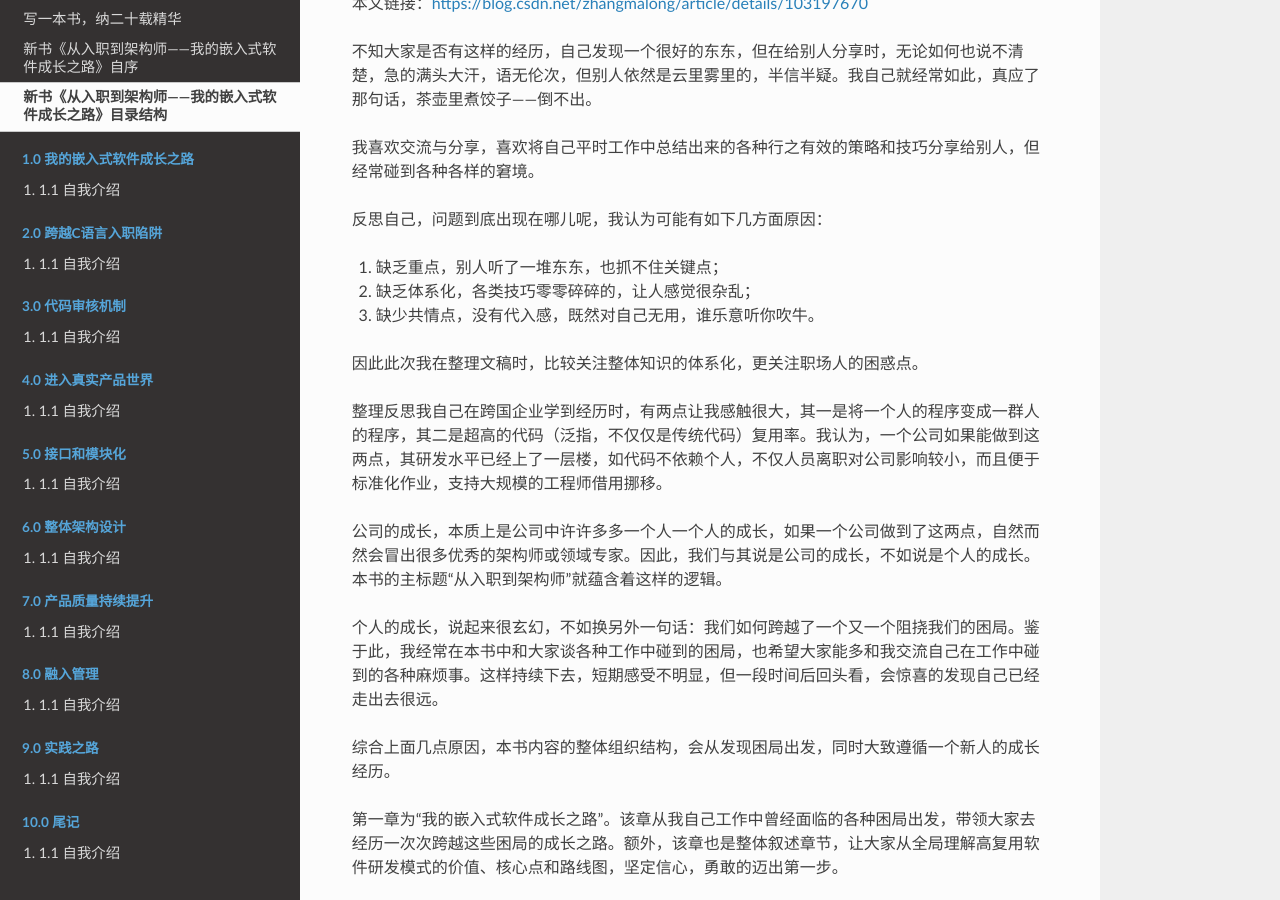
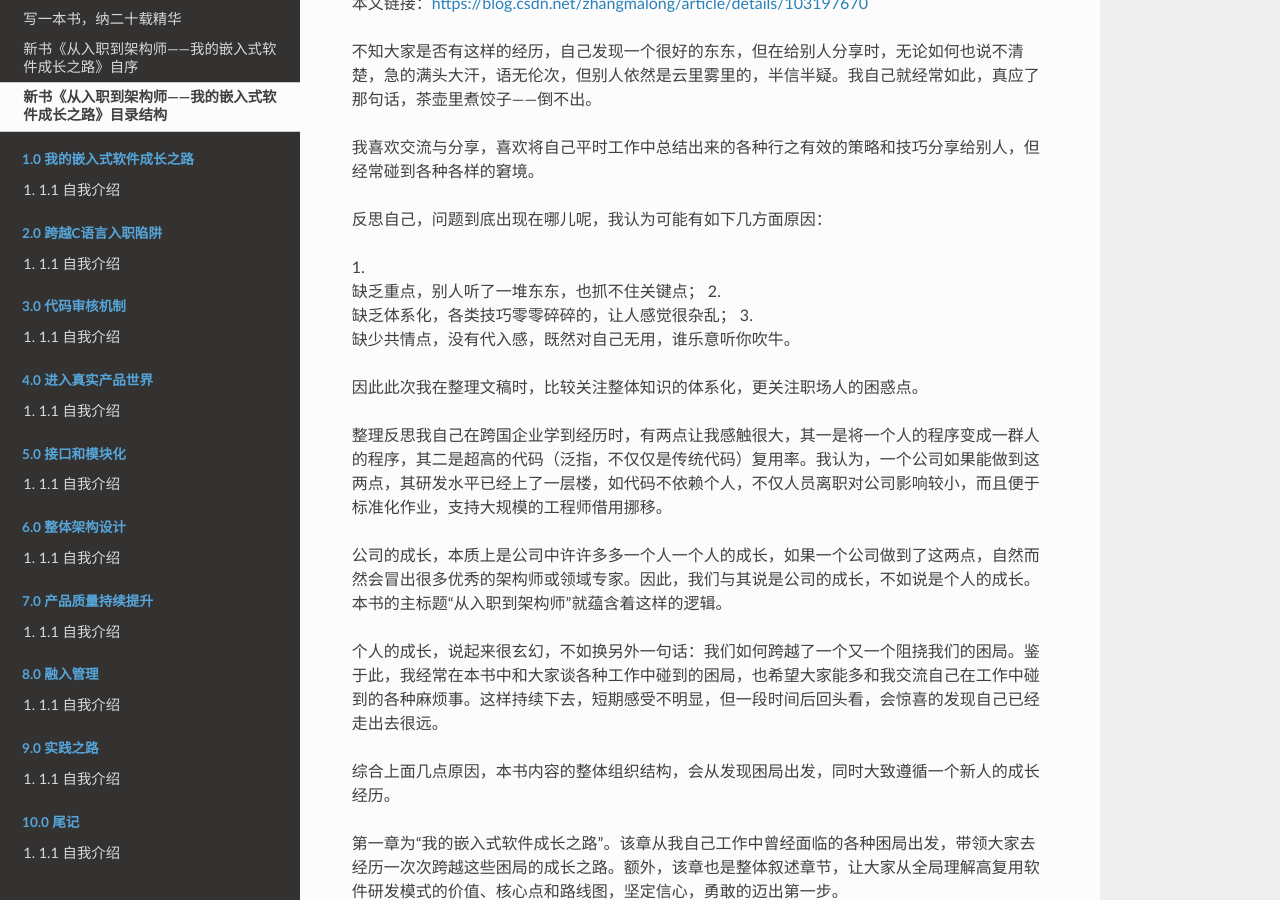
Before and after one commit to michaelzhang1987/MyGrowthOfEmbeddedRoad, a Sphinx documentation site: the page built from Documentation/00-xu-yan/02-mu-lu.md, in a window 1280 px wide and 900 px high, scrolled down 384 px. Built offline with Sphinx 7.4.7 and the Read the Docs theme 2.0.0, drawn with Linux system fonts in a browser that asks for light colours.

Commit message:
更改部分文档Markdown语法格式

```diff
--- a/Documentation/00-xu-yan/02-mu-lu.md
+++ b/Documentation/00-xu-yan/02-mu-lu.md
@@ -17,9 +17,9 @@
 
 反思自己，问题到底出现在哪儿呢，我认为可能有如下几方面原因：
 
-1.  缺乏重点，别人听了一堆东东，也抓不住关键点；
-2.  缺乏体系化，各类技巧零零碎碎的，让人感觉很杂乱；
-3.  缺少共情点，没有代入感，既然对自己无用，谁乐意听你吹牛。
+1.<br>缺乏重点，别人听了一堆东东，也抓不住关键点；
+2.<br>缺乏体系化，各类技巧零零碎碎的，让人感觉很杂乱；
+3.<br>缺少共情点，没有代入感，既然对自己无用，谁乐意听你吹牛。
 
 因此此次我在整理文稿时，比较关注整体知识的体系化，更关注职场人的困惑点。
 
@@ -49,83 +49,84 @@
 
 第九章为“实践之路”。至此，我整理出来的整个知识体系就介绍完毕了，但很遗憾，她只能给你参考，而不能直接告诉你给如何做。如为了让代码润滑流动，需要构建大家都认可的代码布局结构和书写规范，但不同团队用的编程语言、开发环境、人员素质等都千差万别，根本不存在统一的策略，需要在实践中不断磨合提炼。在比如接口和架构，虽然我在该书中我举了很多例子，但工控类产品跨度很大，复杂度、代码量、实时性、可靠性、进度和成本约束等特性都千差万别，也很难有标准的策略，需要大家结合着自己的产品去持续摸索。本章会简单的描述一些我在咨询活动中的通用做法，当然，这也是我咨询工作的重点，如您有需求，我会帮助您慢慢的将这套体系融入到您的项目团队中。
 
-**本书整体目录如下**：
-[0.0 写一本书，纳二十载精华](https://blog.csdn.net/zhangmalong/article/details/103065005)
-[0.1 前言](https://blog.csdn.net/zhangmalong/article/details/103147445)
-0.2 目录
-1.0 我的嵌入式软件成长之路
-　　[1.1 自我介绍](https://blog.csdn.net/zhangmalong/article/details/103270623)
-　　[1.2 早期职场的一些痛苦经历](https://blog.csdn.net/zhangmalong/article/details/103307984)
-　　[1.3 亲历代码高复用研发模式](https://blog.csdn.net/zhangmalong/article/details/103417351)
-　　[1.4 我的漫漫探索路](https://blog.csdn.net/zhangmalong/article/details/103523930)
-　　[1.5 破除各种惯性误解](https://blog.csdn.net/zhangmalong/article/details/103626982)
-2.0 跨越C语言入职陷阱
-　　[2.1 新人入职困局](https://blog.csdn.net/zhangmalong/article/details/103729568)
-　　[2.2 更好的“速成”策略](https://blog.csdn.net/zhangmalong/article/details/103729650)
-　　[2.3 构建C语言入职教程](https://blog.csdn.net/zhangmalong/article/details/103814489)
-　　[2.4 C语言入职例程一：空心菱形](https://blog.csdn.net/zhangmalong/article/details/103933188)
-　　[2.5 C语言入职例程一：强化指针概念](https://blog.csdn.net/zhangmalong/article/details/104019400)
-　　[2.6 C语言入职例程三：函数指针和程序框架入门](https://blog.csdn.net/zhangmalong/article/details/104122879)
-　　[2.7 趣谈嵌入式C语言十层境界](https://blog.csdn.net/zhangmalong/article/details/104208128)
-　　[2.8 其他快速入门必要知识
-　　　　2.7.1快速学习产品
-　　　　2.7.2 C++快速入门
-　　　　2.7.3 qt快速入门
-　　　　2.7.4 芯片调试快速入门
-　　　　2.7.5 算法分析，matlab快速入门
-　　　　2.7.6 给用户讲产品，ppt快速入门
-　　　　2.7.7 写必要文档，word快速入门
-　　　　2.8.8 总结](https://blog.csdn.net/zhangmalong/article/details/104208165)
-3.0 代码审核机制
-　　[3.1 代码审核机制](https://blog.csdn.net/zhangmalong/article/details/104308175)
-　　[3.2 文件全局观](https://blog.csdn.net/zhangmalong/article/details/104423898)
-　　[3.3 编码细节观](https://blog.csdn.net/zhangmalong/article/details/104424040)
-　　[3.4 约定注释风格](https://blog.csdn.net/zhangmalong/article/details/104552475)
-　　[3.5 统一名称](https://blog.csdn.net/zhangmalong/article/details/104552678)
-　　[3.6 有效借助工具](https://blog.csdn.net/zhangmalong/article/details/104689446)
-　　[3.7 构建知识库](https://blog.csdn.net/zhangmalong/article/details/104689613)
-　　[3.8 行动指南](https://blog.csdn.net/zhangmalong/article/details/104689785)
-4.0 进入真实产品世界
-　　[4.1 一款真实的产品](https://blog.csdn.net/zhangmalong/article/details/104834110)
-　　[4.2 基础数据模型](https://blog.csdn.net/zhangmalong/article/details/104988018)
-　　4.3 架构师眼中的产品
-5.0 接口和模块化
-　　5.1 模块化，知易行难
-　　5.2 起步，从通用函数下手
-　　5.3 遥测类数据模型接口提炼
-　　5.4 日志类数据模型接口提炼
-　　5.5 设定值类数据模型接口提炼
-　　5.6信号复归——一个强耦合模块解耦过程
-6.0 整体架构设计
-　　6.1 架构设计概论——产品化思维，必须进入架构世界
-　　6.2 严格层次化软件静态架构模型
-　　6.3 动态架构执行框架
-　　6.4 配置软件模型
-　　6.5 维护软件模型
-　　6.6 虚拟设备模型
-　　6.7 元件化模型，元件化和脚本，几乎是架构世界的通行证
-　　6.8 分布式体系
-　　6.9 MMI人机接口模型
-7.0 产品质量持续提升
-　　7.1 产品质量概论——产品质量，企业生存的根本
-　　7.2 漫游全面质量管理体系模型（TQM）
-　　7.3 一次产品异常复位分析经历，带你迈入质量持续提升世界
-　　7.4 与其被动等待质量问题，更需要主动出击
-8.0 融入管理
-　　8.1传统管理之殇——漫天的理论，却无从下手
-　　　　8.1.1 过程改进与CMMI
-　　　　8.1.2 ISO9000族质量管理体系
-　　　　8.1.3 覆盖产品生命周期的研发管理体系IPD
-　　8.2 漫游代码单件流，思考其背后的管理思维
-　　8.3 由代码单件流出发，构建最小必要文档体系
-　　8.4 单件流和高复用结合，迈入大规模标准化研发模式世界
-　　8.5 架构师和领域专家是如何自然而然产生的
-　　8.6 基于内生性需求，持续迭代您的最佳管理策略
-9.0 实践之路
-　　9.1 这是一套能力模型，而非简单的知识体系——需要学，更需要锻炼
-　　9.2 最佳起点：看到就是一种力量
-　　9.3 必要条件：高层的理解和长期支持
-　　9.4 执行策略：春雨润物，基于原有研发体系并慢慢融入改善。
-10.0 尾记
+**本书整体目录如下**：<br>
+
+[0.0 写一本书，纳二十载精华](https://blog.csdn.net/zhangmalong/article/details/103065005)<br>
+[0.1 前言](https://blog.csdn.net/zhangmalong/article/details/103147445)<br>
+0.2 目录<br>
+1.0 我的嵌入式软件成长之路<br>
+[1.1 自我介绍](https://blog.csdn.net/zhangmalong/article/details/103270623)<br>
+　　[1.2 早期职场的一些痛苦经历](https://blog.csdn.net/zhangmalong/article/details/103307984)<br>
+　　[1.3 亲历代码高复用研发模式](https://blog.csdn.net/zhangmalong/article/details/103417351)<br>
+　　[1.4 我的漫漫探索路](https://blog.csdn.net/zhangmalong/article/details/103523930)<br>
+　　[1.5 破除各种惯性误解](https://blog.csdn.net/zhangmalong/article/details/103626982)<br>
+2.0 跨越C语言入职陷阱<br>
+　　[2.1 新人入职困局](https://blog.csdn.net/zhangmalong/article/details/103729568)<br>
+　　[2.2 更好的“速成”策略](https://blog.csdn.net/zhangmalong/article/details/103729650)<br>
+　　[2.3 构建C语言入职教程](https://blog.csdn.net/zhangmalong/article/details/103814489)<br>
+　　[2.4 C语言入职例程一：空心菱形](https://blog.csdn.net/zhangmalong/article/details/103933188)<br>
+　　[2.5 C语言入职例程一：强化指针概念](https://blog.csdn.net/zhangmalong/article/details/104019400)<br>
+　　[2.6 C语言入职例程三：函数指针和程序框架入门](https://blog.csdn.net/zhangmalong/article/details/104122879)<br>
+　　[2.7 趣谈嵌入式C语言十层境界](https://blog.csdn.net/zhangmalong/article/details/104208128)<br>
+　　[2.8 其他快速入门必要知识<br>
+　　　　2.7.1快速学习产品<br>
+　　　　2.7.2 C++快速入门<br>
+　　　　2.7.3 qt快速入门<br>
+　　　　2.7.4 芯片调试快速入门<br>
+　　　　2.7.5 算法分析，matlab快速入门<br>
+　　　　2.7.6 给用户讲产品，ppt快速入门<br>
+　　　　2.7.7 写必要文档，word快速入门<br>
+　　　　2.8.8 总结](https://blog.csdn.net/zhangmalong/article/details/104208165)<br>
+3.0 代码审核机制<br>
+　　[3.1 代码审核机制](https://blog.csdn.net/zhangmalong/article/details/104308175)<br>
+　　[3.2 文件全局观](https://blog.csdn.net/zhangmalong/article/details/104423898)<br>
+　　[3.3 编码细节观](https://blog.csdn.net/zhangmalong/article/details/104424040)<br>
+　　[3.4 约定注释风格](https://blog.csdn.net/zhangmalong/article/details/104552475)<br>
+　　[3.5 统一名称](https://blog.csdn.net/zhangmalong/article/details/104552678)<br>
+　　[3.6 有效借助工具](https://blog.csdn.net/zhangmalong/article/details/104689446)<br>
+　　[3.7 构建知识库](https://blog.csdn.net/zhangmalong/article/details/104689613)<br>
+　　[3.8 行动指南](https://blog.csdn.net/zhangmalong/article/details/104689785)<br>
+4.0 进入真实产品世界<br>
+　　[4.1 一款真实的产品](https://blog.csdn.net/zhangmalong/article/details/104834110)<br>
+　　[4.2 基础数据模型](https://blog.csdn.net/zhangmalong/article/details/104988018)<br>
+　　4.3 架构师眼中的产品<br>
+5.0 接口和模块化<br>
+　　5.1 模块化，知易行难<br>
+　　5.2 起步，从通用函数下手<br>
+　　5.3 遥测类数据模型接口提炼<br>
+　　5.4 日志类数据模型接口提炼<br>
+　　5.5 设定值类数据模型接口提炼<br>
+　　5.6信号复归——一个强耦合模块解耦过程<br>
+6.0 整体架构设计<br>
+　　6.1 架构设计概论——产品化思维，必须进入架构世界<br>
+　　6.2 严格层次化软件静态架构模型<br>
+　　6.3 动态架构执行框架<br>
+　　6.4 配置软件模型<br>
+　　6.5 维护软件模型<br>
+　　6.6 虚拟设备模型<br>
+　　6.7 元件化模型，元件化和脚本，几乎是架构世界的通行证<br>
+　　6.8 分布式体系<br>
+　　6.9 MMI人机接口模型<br>
+7.0 产品质量持续提升<br>
+　　7.1 产品质量概论——产品质量，企业生存的根本<br>
+　　7.2 漫游全面质量管理体系模型（TQM）<br>
+　　7.3 一次产品异常复位分析经历，带你迈入质量持续提升世界<br>
+　　7.4 与其被动等待质量问题，更需要主动出击<br>
+8.0 融入管理<br>
+　　8.1传统管理之殇——漫天的理论，却无从下手<br>
+　　　　8.1.1 过程改进与CMMI<br>
+　　　　8.1.2 ISO9000族质量管理体系<br>
+　　　　8.1.3 覆盖产品生命周期的研发管理体系IPD<br>
+　　8.2 漫游代码单件流，思考其背后的管理思维<br>
+　　8.3 由代码单件流出发，构建最小必要文档体系<br>
+　　8.4 单件流和高复用结合，迈入大规模标准化研发模式世界<br>
+　　8.5 架构师和领域专家是如何自然而然产生的<br>
+　　8.6 基于内生性需求，持续迭代您的最佳管理策略<br>
+9.0 实践之路<br>
+　　9.1 这是一套能力模型，而非简单的知识体系——需要学，更需要锻炼<br>
+　　9.2 最佳起点：看到就是一种力量<br>
+　　9.3 必要条件：高层的理解和长期支持<br>
+　　9.4 执行策略：春雨润物，基于原有研发体系并慢慢融入改善。<br>
+10.0 尾记<br>
 
 该目录结构后期会持续调整和优化，欢迎大家多提意见。虽然本书还在持续撰写中，但对于我来说，本书所有内容早就烂熟于胸，大家可以任意选择感兴趣的内容同我交流。另，一开始列出目录结构有助于大家有个整体认知，但切忌不要望文生义，根据过往经验，这样很容易将自己带偏了，最终反而成为思维上的拦路虎。
```
Also changed, not shown: Documentation/00-xu-yan/00-xie-yi-yi-ben-shu-na-er-shi-zai-jing-hua.md (+1 -2 lines).
